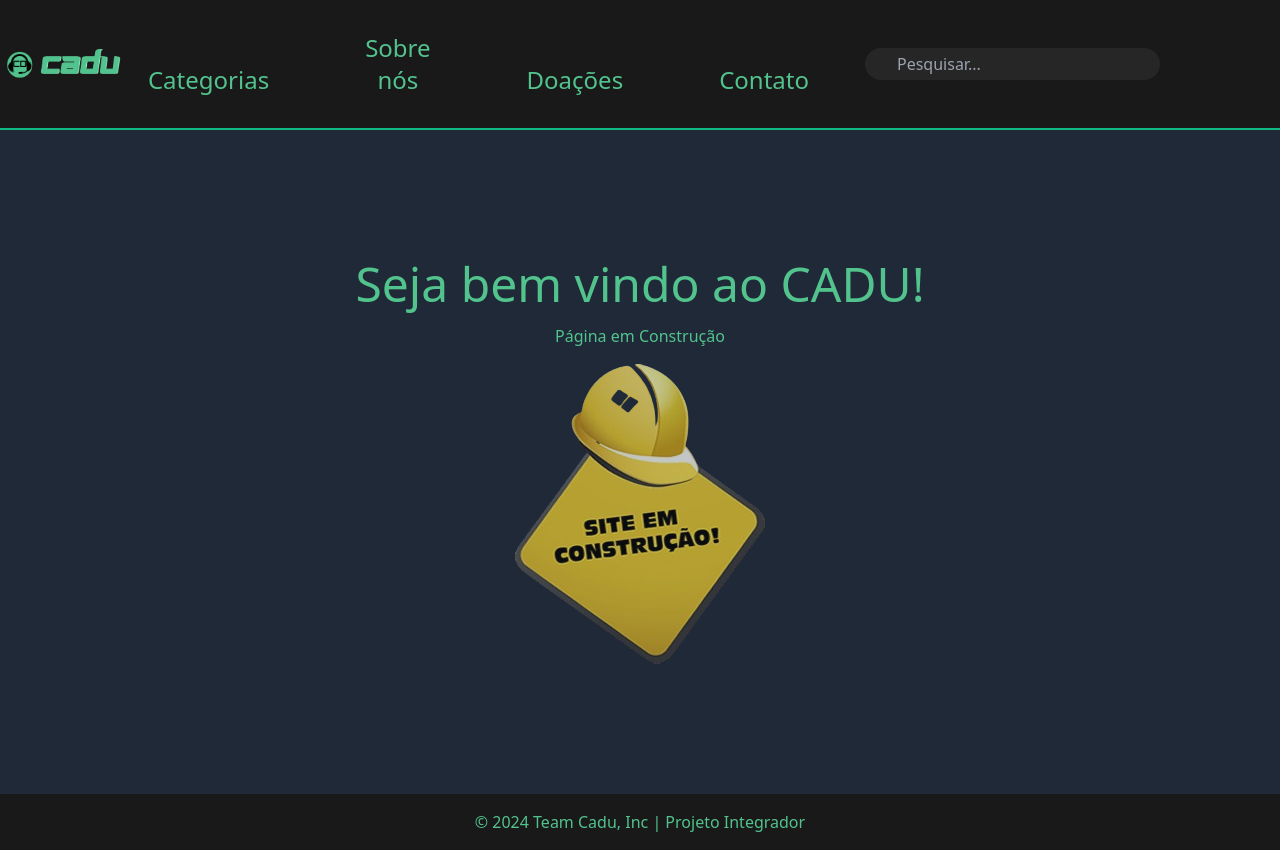
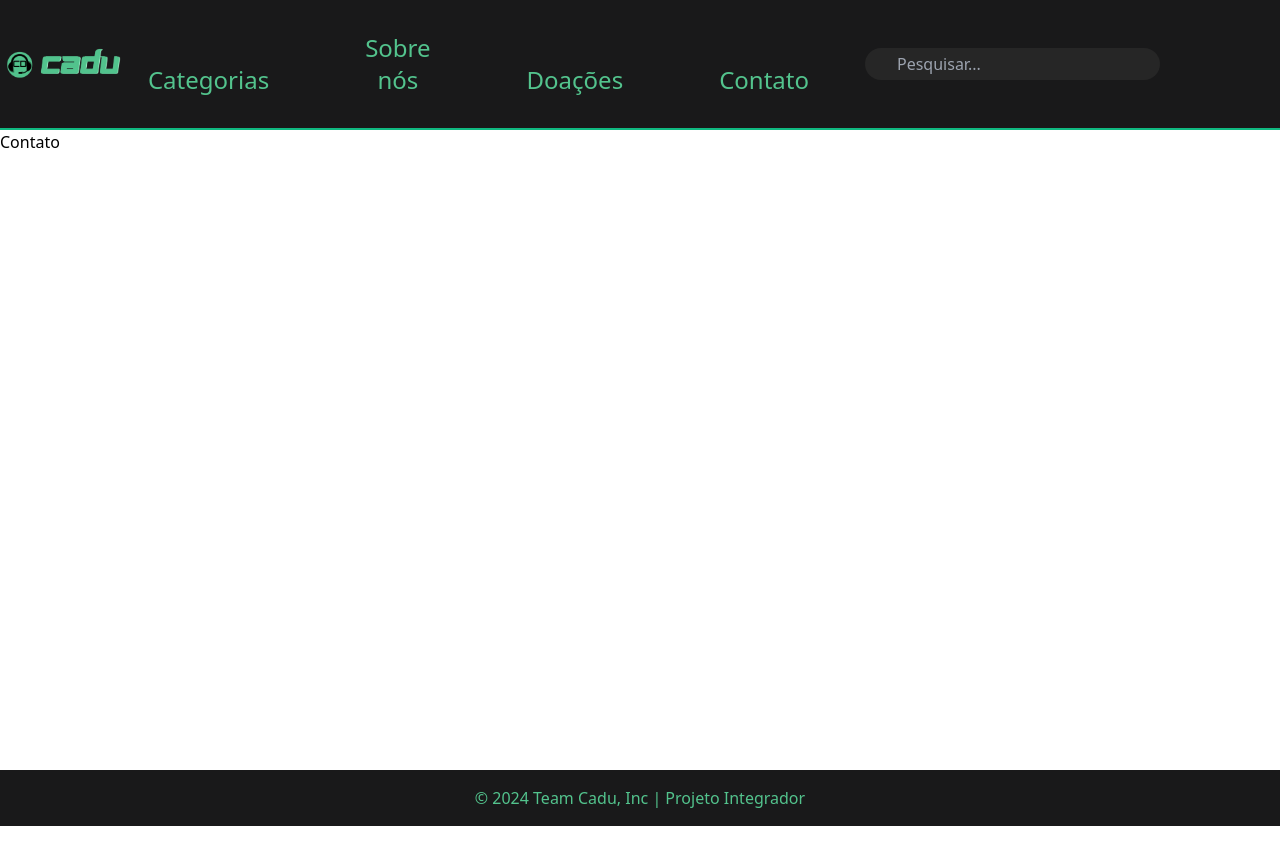
Before and after one commit to cadu-project-ti/cadu_front, a React (Vite) app: page /Contato in a window 1280 px wide. After the commit the page ends 826 px from the top, so only its background shows below. Built offline with nearby package versions, Linux system fonts and the light colour scheme.

Commit message:
Inclusão de rotas no projeto

```diff
--- a/src/App.tsx
+++ b/src/App.tsx
@@ -1,21 +1,33 @@
-import React from 'react'
-import Home from './assets/pages/home/Home'
-import Navbar from './assets/components/navbar/Navbar'
-import Footer from './assets/components/footer/Footer'
+import React from "react";
+import Home from "./assets/pages/home/Home";
+import Categorias from "./assets/pages/Categorias/Categorias";
+import Sobre from "./assets/pages/Sobre/Sobre";
+import Doacoes from "./assets/pages/Doacoes/Doacoes";
+import Contato from "./assets/pages/Contato/Contato";
+import Navbar from "./assets/components/navbar/Navbar";
+import Footer from "./assets/components/footer/Footer";
+import { BrowserRouter, Route, Routes } from "react-router-dom";
 
 function App() {
   return (
     <>
+      <BrowserRouter>
       <Navbar />
+      <div className='min-h-[80vh]'>
+        <Routes>
 
-      <div className='min-h-[83vh]'>
-      <Home />
-      </div>
+          <Route path="/" element={<Home />} />
+          <Route path="/Categorias" element={<Categorias />} />
+          <Route path="/Sobre" element={<Sobre />} />
+          <Route path="/Doacoes" element={<Doacoes />} />
+          <Route path="/Contato" element={<Contato />} />
 
-      <Footer />
+        </Routes>
+        </ div>
+        <Footer />
+      </BrowserRouter>
     </>
-
-  )
+  );
 }
 
 export default App;
--- a/src/assets/components/navbar/Navbar.tsx
+++ b/src/assets/components/navbar/Navbar.tsx
@@ -13,7 +13,7 @@ function Navbar() {
 
         <div className="justify-center mx-4 py-4">
           <ul className="flex space-x-24 text-center color-icones items-end text-2xl">
-            <button type="submit" className="hover:text-white"><li>Categorias</li></button>
+            <button type="submit"  className="hover:text-white"><li>Categorias</li></button>
             <button type="submit" className="hover:text-white"><li >Sobre nós</li></button>
             <button type="submit" className="hover:text-white"><li>Doações</li></button>
             <button type="submit" className="hover:text-white"><li >Contato</li></button>
--- /dev/null
+++ b/src/assets/pages/Categorias/Categorias.tsx
@@ -0,0 +1,9 @@
+import React from 'react'
+
+function Categorias() {
+  return (
+    <div>Categorias</div>
+  )
+}
+
+export default Categorias
--- /dev/null
+++ b/src/assets/pages/Contato/Contato.tsx
@@ -0,0 +1,9 @@
+import React from 'react'
+
+function Contato() {
+  return (
+    <div>Contato</div>
+  )
+}
+
+export default Contato
--- /dev/null
+++ b/src/assets/pages/Doacoes/Doacoes.tsx
@@ -0,0 +1,9 @@
+import React from 'react'
+
+function Doacoes() {
+  return (
+    <div>Doacoes</div>
+  )
+}
+
+export default Doacoes
--- /dev/null
+++ b/src/assets/pages/Sobre/Sobre.tsx
@@ -0,0 +1,9 @@
+import React from 'react'
+
+function Sobre() {
+  return (
+    <div>Sobre</div>
+  )
+}
+
+export default Sobre
```
Also changed, not shown: 1 other file (tests, documents, lock files or other folders).
